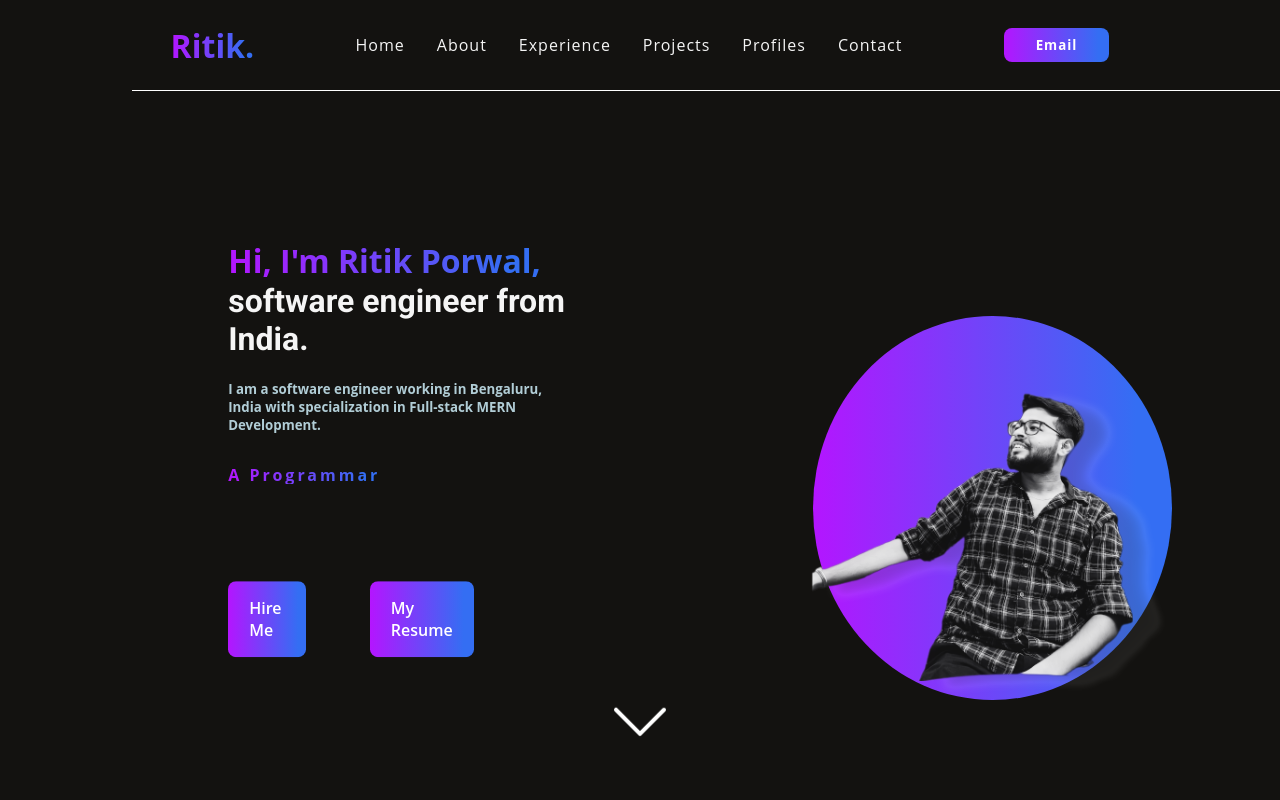
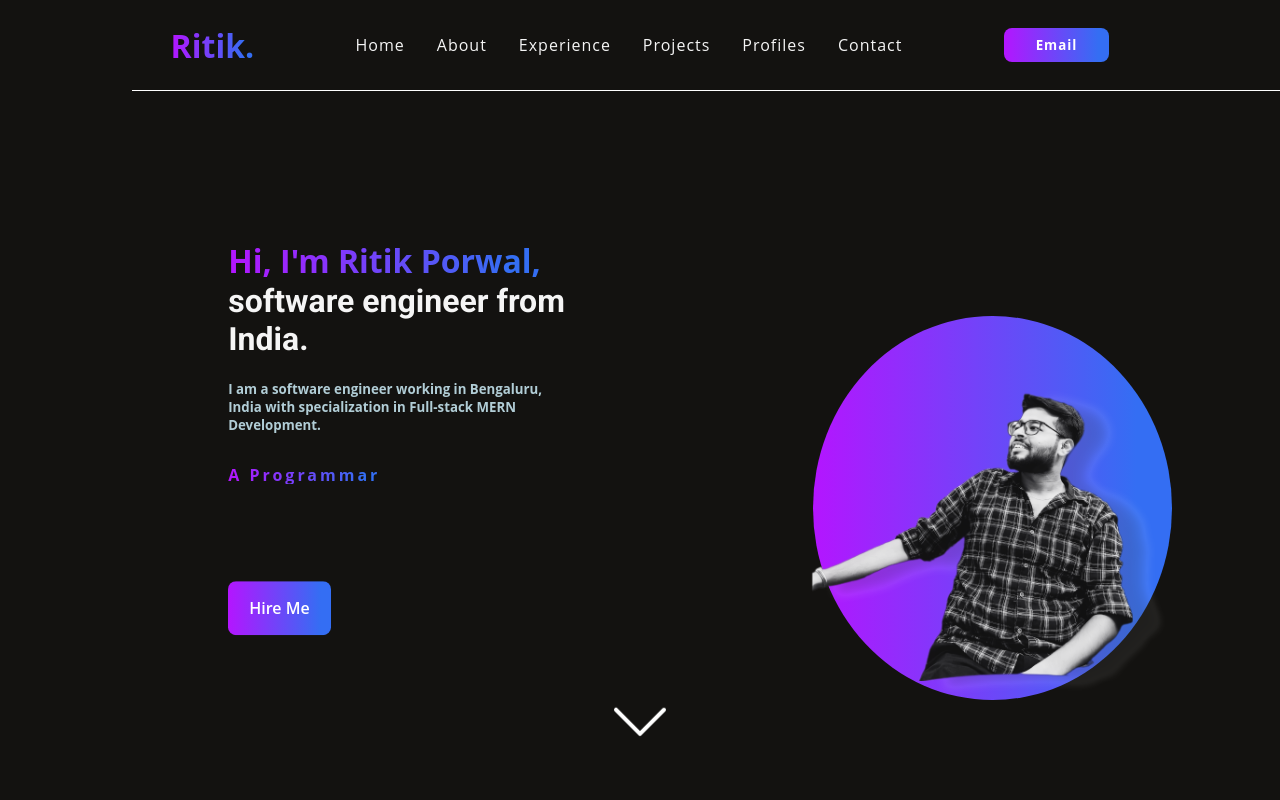
Before and after one commit to ritikporwal710/My-Portfolio-using-react, a React (Create React App) app: page / in a window 1280 px wide. Shown: the top 800 px of the page. Built offline with nearby package versions, Linux system fonts and the light colour scheme.

Commit message:
Update Home.jsx

```diff
--- a/src/components/Home.jsx
+++ b/src/components/Home.jsx
@@ -61,10 +61,10 @@ const Home = () => {
           />
           <div>
             <a href="mailto:ritikporwal090@gmail.com">Hire Me</a>
-            <a href="#" onClick={downloadPDF}>
+{/*             <a href="#" onClick={downloadPDF}>
               My Resume
+            </a> */}
               {/* Projects <BsArrowUpRight /> */}
-            </a>
           </div>
         </div>
       </section>
```
